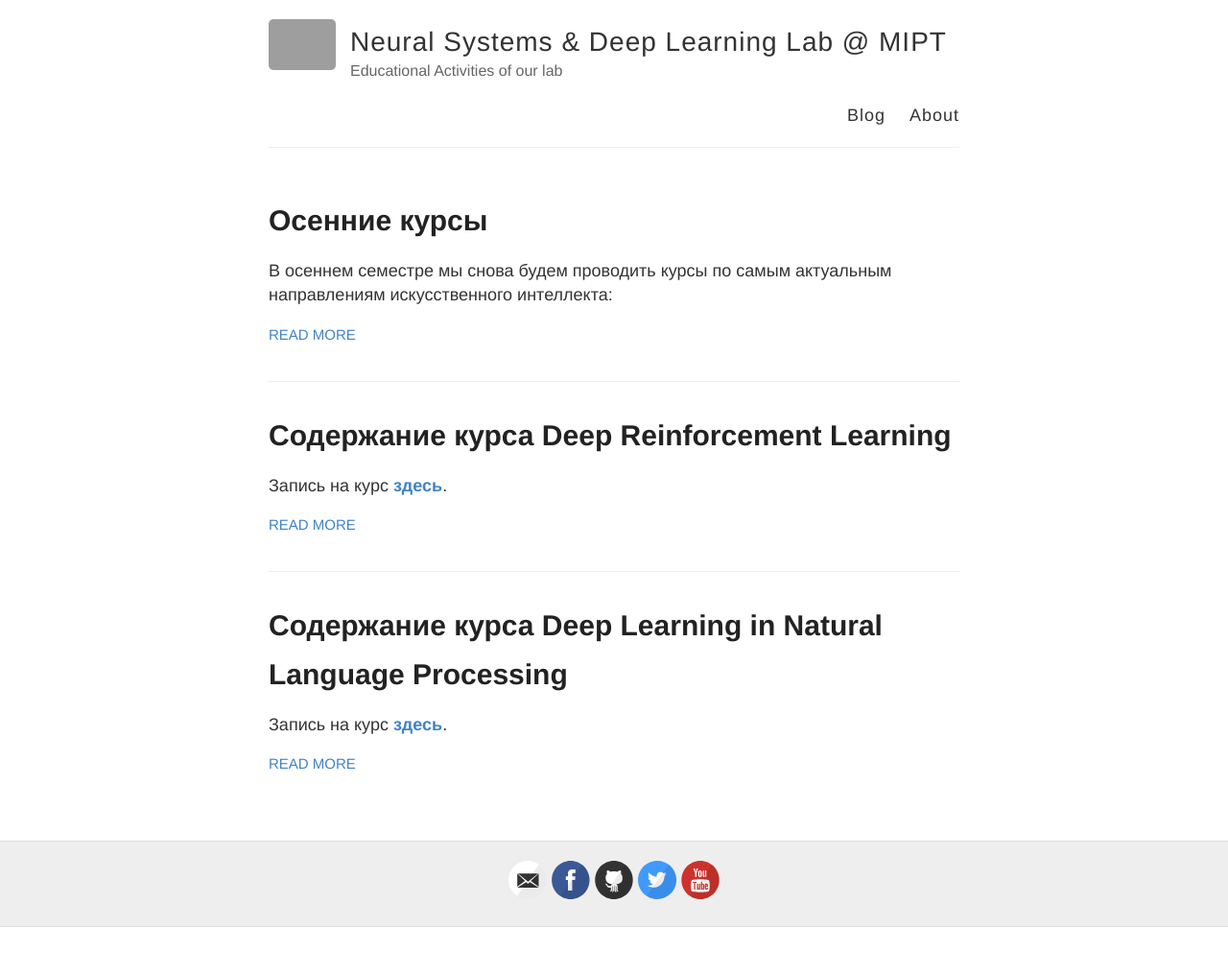
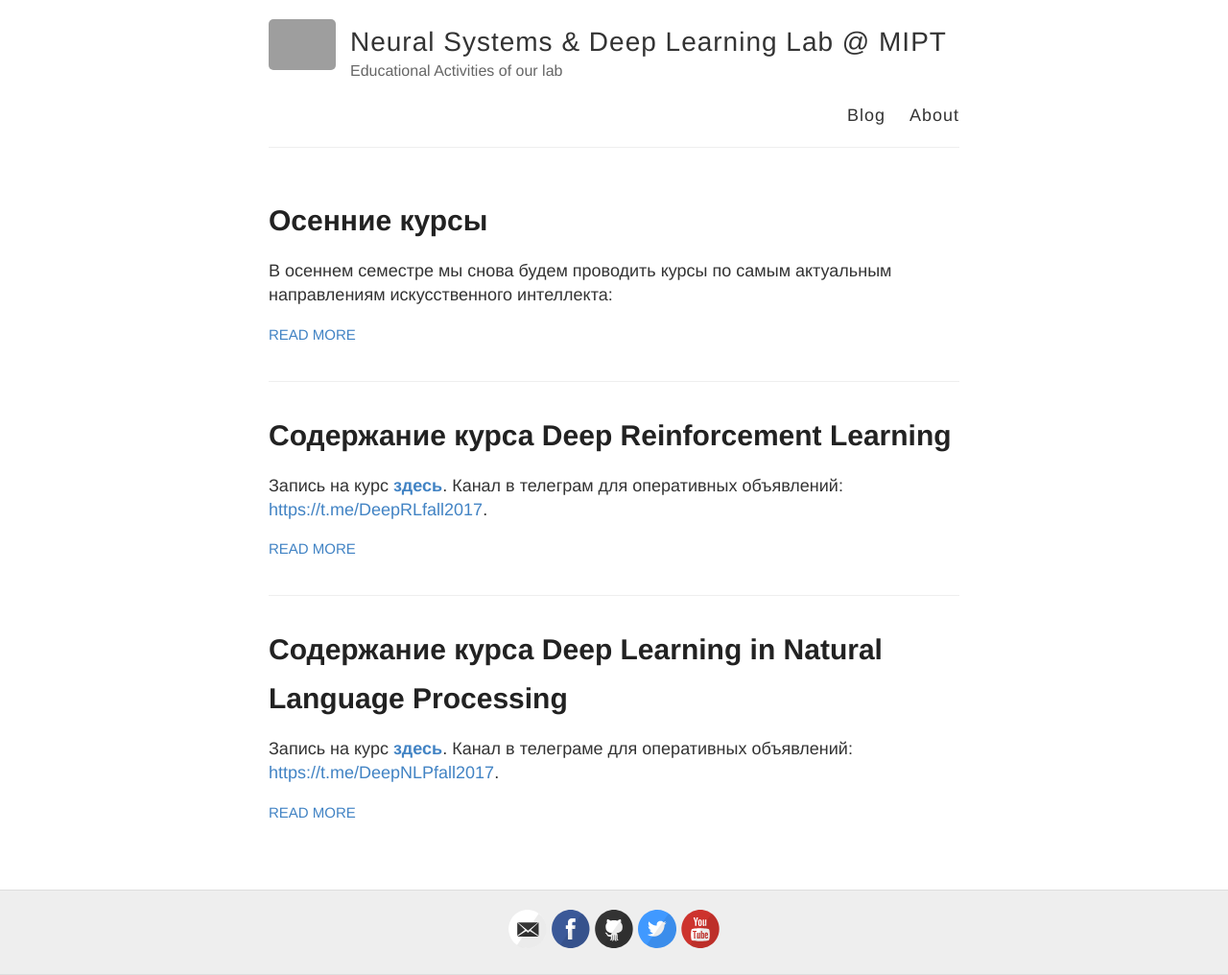
Before and after one commit to deepmipt/edu, a Jekyll site: the page built from index.html, in a window 1280 px wide. Shown: the whole page at 96% size. Built offline with Jekyll 4.4.1, drawn with Linux system fonts in a browser that asks for light colours; before the commit the page ends 966 px from its top, so only the background shows below that; grey boxes are pictures that could not be loaded.

Commit message:
ENH: telegram channels

```diff
--- a/_posts/2017-09-06-NLP.md
+++ b/_posts/2017-09-06-NLP.md
@@ -3,7 +3,7 @@ layout: post
 title: Содержание курса Deep Learning in Natural Language Processing
 ---
 
-Запись на курс [__здесь__](https://goo.gl/XXMQYn).
+Запись на курс [__здесь__](https://goo.gl/XXMQYn). Канал в телеграме для оперативных объявлений: [https://t.me/DeepNLPfall2017](https://t.me/DeepNLPfall2017).
 
 Семинары будут проводиться в следующем порядке:
 1. Intro to NLP and Deep Learning
--- a/_posts/2017-09-06-RL.md
+++ b/_posts/2017-09-06-RL.md
@@ -3,7 +3,7 @@ layout: post
 title: Содержание курса Deep Reinforcement Learning
 ---
 
-Запись на курс [__здесь__](https://goo.gl/268Xmj).
+Запись на курс [__здесь__](https://goo.gl/268Xmj). Канал в телеграм для оперативных объявлений: [https://t.me/DeepRLfall2017](https://t.me/DeepNLPfall2017).
 
 Семинары:
 1. Definitions. Type of tasks (prediction, control). Bellman equations.
```
